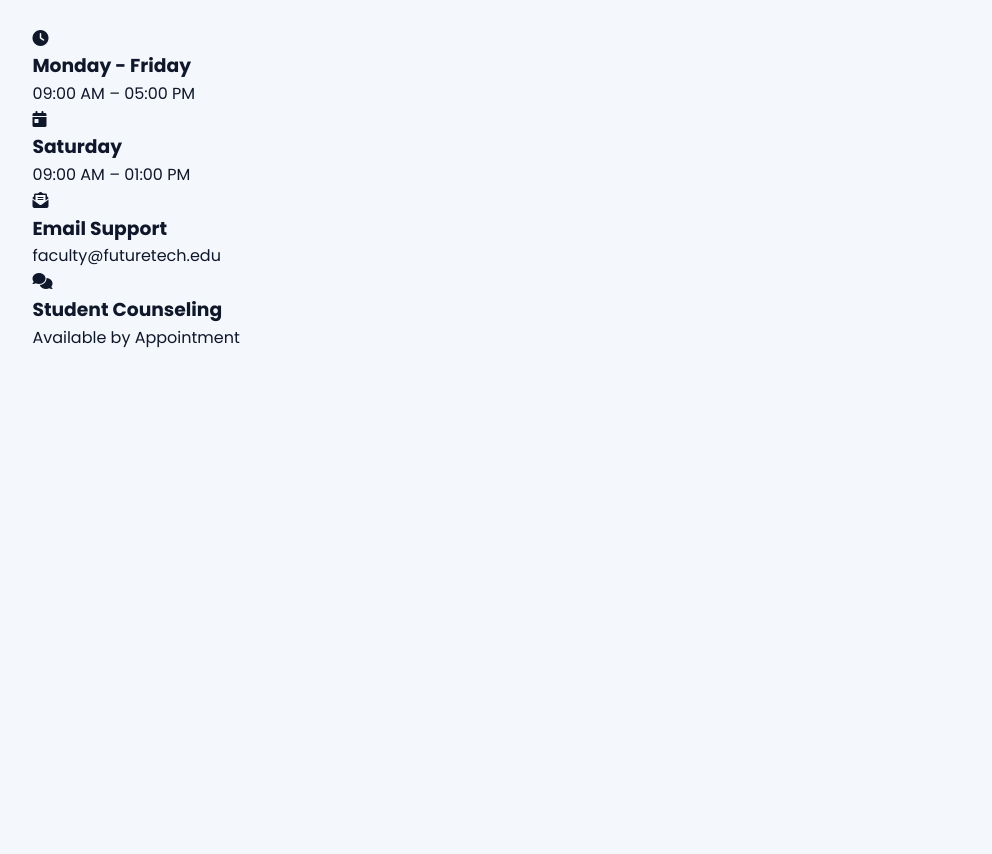
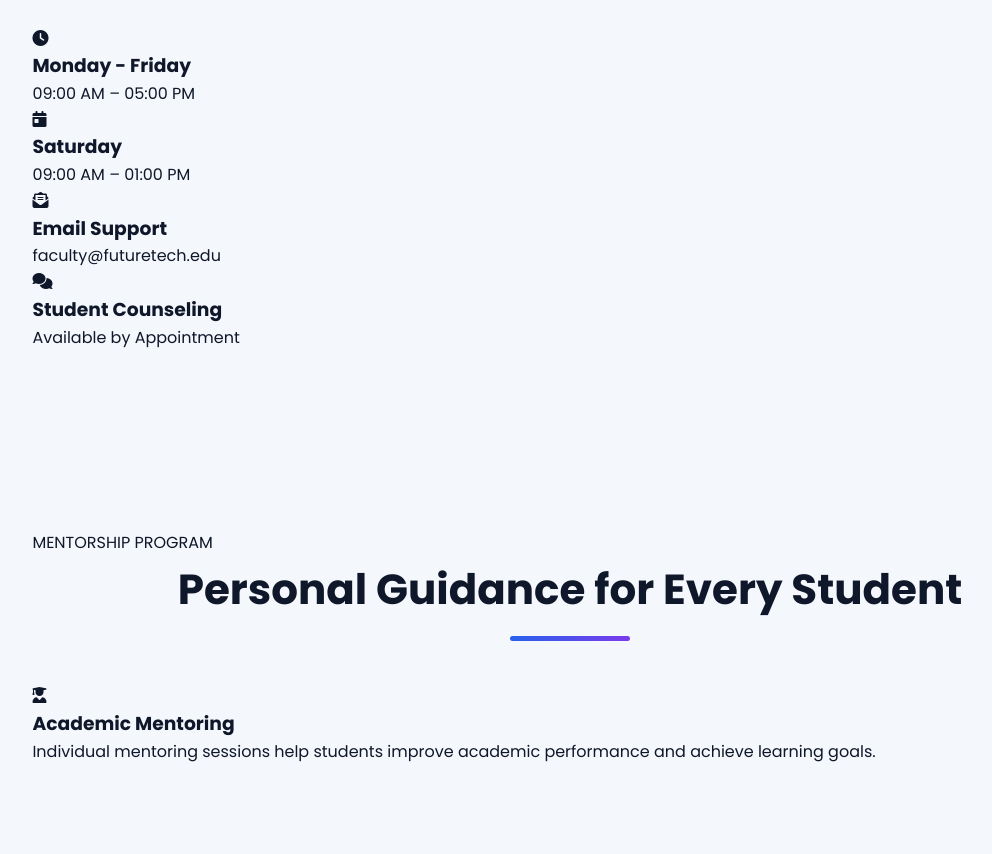
Before and after one commit to skashyap08/college-webpage, a website: page views/faculty.html in a window 1280 px wide. Shown: the part 4485-5339 px from the top of the page, without its empty margins (70-1062 px from the left). Before the commit the page ends 4925 px from the top, so only its background shows below. Drawn offline with Linux system fonts and the light colour scheme; files that its build step writes are made by us from their sources.

Commit message:
updated faculty.html-21

```diff
--- a/views/faculty.html
+++ b/views/faculty.html
@@ -703,3 +703,32 @@ Contact Us
     </div>
 
 </section>
+<section class="mentorship-section">
+
+    <div class="container">
+
+        <div class="section-title">
+
+            <span>MENTORSHIP PROGRAM</span>
+
+            <h2>Personal Guidance for Every Student</h2>
+
+        </div>
+
+        <div class="mentorship-grid">
+
+            <div class="mentor-card">
+
+                <i class="fas fa-user-graduate"></i>
+
+                <h3>Academic Mentoring</h3>
+
+                <p>
+
+                    Individual mentoring sessions help students
+                    improve academic performance and achieve
+                    learning goals.
+
+                </p>
+
+            </div>
```
